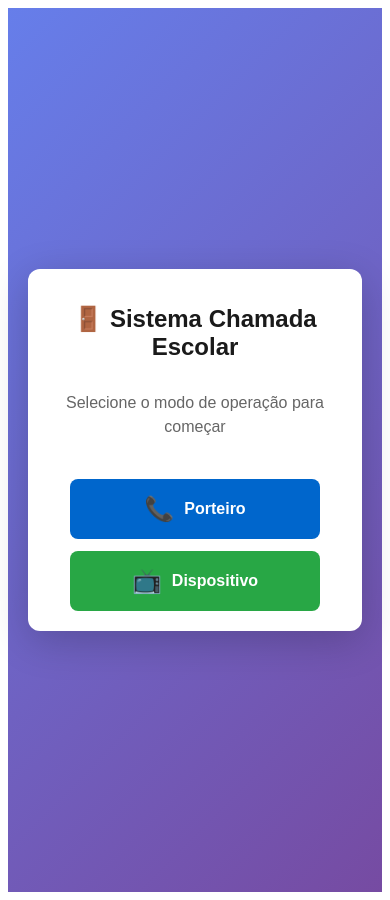
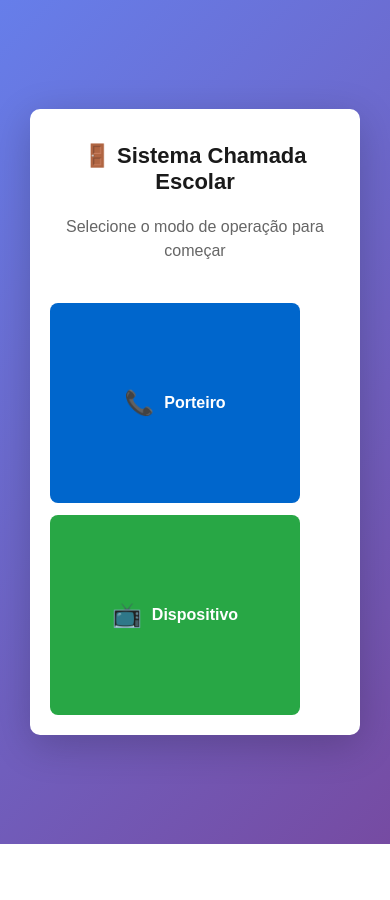
Before and after one commit to matthaus-dev/lumina-gate, a React (Vite) app: page / in a window 390 px wide. After the commit the page ends 844 px from the top, so only its background shows below. Built offline with nearby package versions, Linux system fonts and the light colour scheme; no server answers.

Commit message:
feat:responsividade

```diff
--- a/index.html
+++ b/index.html
@@ -3,6 +3,7 @@
 <html lang="pt-BR">
   <head>
     <meta charset="UTF-8" />
+    <meta name="viewport" content="width=device-width, initial-scale=1.0, maximum-scale=5.0, user-scalable=yes" />
     <title>Chamada Escolar</title>
   </head>
   <body>
--- a/src/App.jsx
+++ b/src/App.jsx
@@ -2,26 +2,6 @@
 import React, { useState } from "react";
 import Porteiro from "./Porteiro";
 import Dispositivo from "./Dispositivo";
-
-const mediaQueries = `
-  @media (max-width: 640px) {
-    .app-content-wrapper {
-      padding: 20px !important;
-    }
-    .app-header {
-      font-size: 24px !important;
-    }
-    .app-buttons-container {
-      gap: 12px !important;
-    }
-    .app-mode-button {
-      flex: 1 1 100% !important;
-      min-width: auto !important;
-      font-size: 14px !important;
-      padding: 12px 16px !important;
-    }
-  }
-`;
 
 const styles = {
   container: {
@@ -109,7 +89,6 @@ export default function App() {
   if (!modo) {
     return (
       <div style={styles.container}>
-        <style>{mediaQueries}</style>
         <div style={styles.contentWrapper} className="app-content-wrapper">
           <h1 style={styles.header} className="app-header">🚪 Sistema Chamada Escolar</h1>
           <p style={styles.subtitle}>
--- a/src/Dispositivo.jsx
+++ b/src/Dispositivo.jsx
@@ -2,41 +2,6 @@
 import React, { useEffect, useState } from "react";
 import { db } from "./firebase";
 import { collection, onSnapshot, query, where, getDocs } from "firebase/firestore";
-
-const dispositivoMediaQueries = `
-  @media (max-width: 768px) {
-    .dispositivo-container {
-      padding: 12px !important;
-    }
-    .dispositivo-header {
-      font-size: 18px !important;
-      margin-bottom: 16px !important;
-    }
-    .dispositivo-status-container {
-      padding: 16px !important;
-      margin-bottom: 20px !important;
-    }
-    .dispositivo-status-text {
-      font-size: 14px !important;
-    }
-    .dispositivo-section {
-      margin-bottom: 24px !important;
-    }
-    .dispositivo-section-title {
-      font-size: 16px !important;
-      margin-bottom: 12px !important;
-    }
-    .dispositivo-call-card {
-      flex-direction: column !important;
-      align-items: flex-start !important;
-      gap: 12px !important;
-      padding: 12px !important;
-    }
-    .dispositivo-call-info {
-      width: 100% !important;
-    }
-  }
-`;
 
 const styles = {
   container: {
@@ -243,7 +208,6 @@ export default function Dispositivo() {
   return (
     <div style={styles.container} className="dispositivo-container">
       <style>{keyframes}</style>
-      <style>{dispositivoMediaQueries}</style>
 
       <h2 style={styles.header} className="dispositivo-header">🔊 Dispositivo - Fila de Chamadas</h2>
 
--- a/src/Porteiro.jsx
+++ b/src/Porteiro.jsx
@@ -13,59 +13,6 @@ const agruparPorSerie = (students) => {
   });
   return agrupado;
 };
-
-const porteirMediaQueries = `
-  @media (max-width: 768px) {
-    .porteiro-container {
-      padding: 12px !important;
-    }
-    .porteiro-header {
-      font-size: 20px !important;
-      margin-bottom: 16px !important;
-    }
-    .porteiro-tabs-container {
-      gap: 6px !important;
-      margin-bottom: 20px !important;
-    }
-    .porteiro-tab {
-      padding: 8px 12px !important;
-      font-size: 12px !important;
-    }
-    .porteiro-section {
-      margin-bottom: 24px !important;
-    }
-    .porteiro-section-title {
-      font-size: 16px !important;
-      margin-bottom: 12px !important;
-    }
-    .porteiro-student-card {
-      flex-direction: column !important;
-      align-items: flex-start !important;
-      gap: 10px !important;
-      padding: 10px !important;
-    }
-    .porteiro-student-name {
-      font-size: 14px !important;
-      width: 100% !important;
-    }
-    .porteiro-call-button {
-      width: 100% !important;
-      padding: 10px 12px !important;
-      font-size: 13px !important;
-    }
-    .porteiro-active-call-card {
-      flex-direction: column !important;
-      align-items: flex-start !important;
-      gap: 12px !important;
-      padding: 10px !important;
-    }
-    .porteiro-confirm-button {
-      width: 100% !important;
-      padding: 10px 12px !important;
-      font-size: 13px !important;
-    }
-  }
-`;
 
 const styles = {
   container: {
@@ -278,7 +225,6 @@ export default function Porteiro() {
 
   return (
     <div style={styles.container} className="porteiro-container">
-      <style>{porteirMediaQueries}</style>
       <h2 style={styles.header} className="porteiro-header">📞 Porteiro - Lista de Alunos</h2>
 
       {loadingStudents && (
@@ -316,7 +262,7 @@ export default function Porteiro() {
           {selectedSerie && (
             <div style={styles.section} className="porteiro-section">
               <h3 style={styles.sectionTitle} className="porteiro-section-title">Alunos da Série {selectedSerie}</h3>
-          <div style={styles.studentList}>
+          <div style={styles.studentList} className="porteiro-student-list">
             {studentsBySerie[selectedSerie].map(student => {
               const alreadyInQueue = activeCalls.some(c => c.studentId === student.id);
               return (
--- /dev/null
+++ b/src/global.css
@@ -0,0 +1,161 @@
+* {
+  box-sizing: border-box;
+}
+
+html, body, #root {
+  width: 100%;
+  height: 100%;
+  margin: 0;
+  padding: 0;
+}
+
+/* ===== APP RESPONSIVO ===== */
+@media (max-width: 640px) {
+  .app-content-wrapper {
+    padding: 20px !important;
+    margin: 10px !important;
+    border-radius: 10px !important;
+  }
+  .app-header {
+    font-size: 22px !important;
+    margin-bottom: 20px !important;
+  }
+  .app-buttons-container {
+    gap: 12px !important;
+    flex-direction: column !important;
+  }
+  .app-mode-button {
+    width: 100% !important;
+    padding: 14px 20px !important;
+    font-size: 14px !important;
+    min-width: unset !important;
+  }
+}
+
+/* ===== PORTEIRO RESPONSIVO ===== */
+@media (max-width: 768px) {
+  .porteiro-container {
+    padding: 12px !important;
+  }
+
+  .porteiro-header {
+    font-size: 20px !important;
+    margin-bottom: 16px !important;
+  }
+
+  .porteiro-tabs-container {
+    gap: 6px !important;
+    margin-bottom: 20px !important;
+    overflow-x: auto !important;
+  }
+
+  .porteiro-tab {
+    padding: 8px 12px !important;
+    font-size: 12px !important;
+    white-space: nowrap !important;
+  }
+
+  .porteiro-section {
+    margin-bottom: 24px !important;
+  }
+
+  .porteiro-section-title {
+    font-size: 16px !important;
+    margin-bottom: 12px !important;
+    padding-left: 8px !important;
+  }
+
+  .porteiro-student-list {
+    gap: 8px !important;
+  }
+
+  .porteiro-student-card {
+    flex-direction: column !important;
+    align-items: stretch !important;
+    gap: 10px !important;
+    padding: 10px !important;
+  }
+
+  .porteiro-student-name {
+    font-size: 14px !important;
+    width: 100% !important;
+    margin-bottom: 5px !important;
+  }
+
+  .porteiro-call-button {
+    width: 100% !important;
+    padding: 10px 12px !important;
+    font-size: 13px !important;
+  }
+
+  .porteiro-active-call-card {
+    flex-direction: column !important;
+    align-items: stretch !important;
+    gap: 12px !important;
+    padding: 10px !important;
+  }
+
+  .porteiro-confirm-button {
+    width: 100% !important;
+    padding: 10px 12px !important;
+    font-size: 13px !important;
+  }
+}
+
+/* ===== DISPOSITIVO RESPONSIVO ===== */
+@media (max-width: 768px) {
+  .dispositivo-container {
+    padding: 12px !important;
+  }
+
+  .dispositivo-header {
+    font-size: 18px !important;
+    margin-bottom: 16px !important;
+  }
+
+  .dispositivo-status-container {
+    padding: 14px !important;
+    margin-bottom: 20px !important;
+  }
+
+  .dispositivo-status-text {
+    font-size: 14px !important;
+  }
+
+  .dispositivo-section {
+    margin-bottom: 20px !important;
+  }
+
+  .dispositivo-section-title {
+    font-size: 16px !important;
+    margin-bottom: 12px !important;
+  }
+
+  .dispositivo-call-card {
+    flex-direction: column !important;
+    align-items: stretch !important;
+    gap: 12px !important;
+    padding: 12px !important;
+  }
+
+  .dispositivo-call-info {
+    width: 100% !important;
+  }
+}
+
+/* Garantir que scrolls horizontais funcionem em mobile */
+@media (max-width: 480px) {
+  .porteiro-tabs-container {
+    overflow-x: auto !important;
+    -webkit-overflow-scrolling: touch !important;
+  }
+
+  .porteiro-student-card,
+  .porteiro-active-call-card {
+    flex-direction: column !important;
+  }
+
+  .dispositivo-call-card {
+    flex-direction: column !important;
+  }
+}
--- a/src/main.jsx
+++ b/src/main.jsx
@@ -2,6 +2,7 @@
 import React from "react";
 import ReactDOM from "react-dom/client";
 import App from "./App";
+import "./global.css";
 
 ReactDOM.createRoot(document.getElementById("root")).render(
   <React.StrictMode>
```
